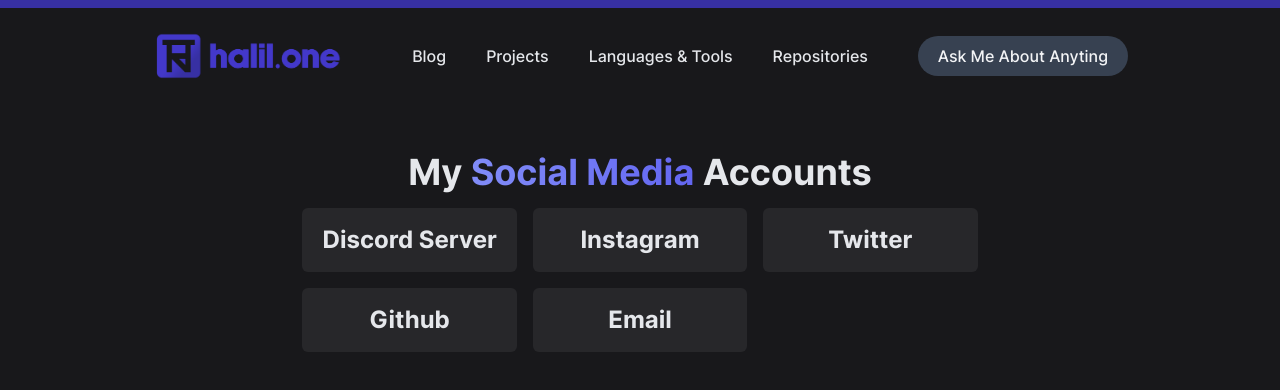
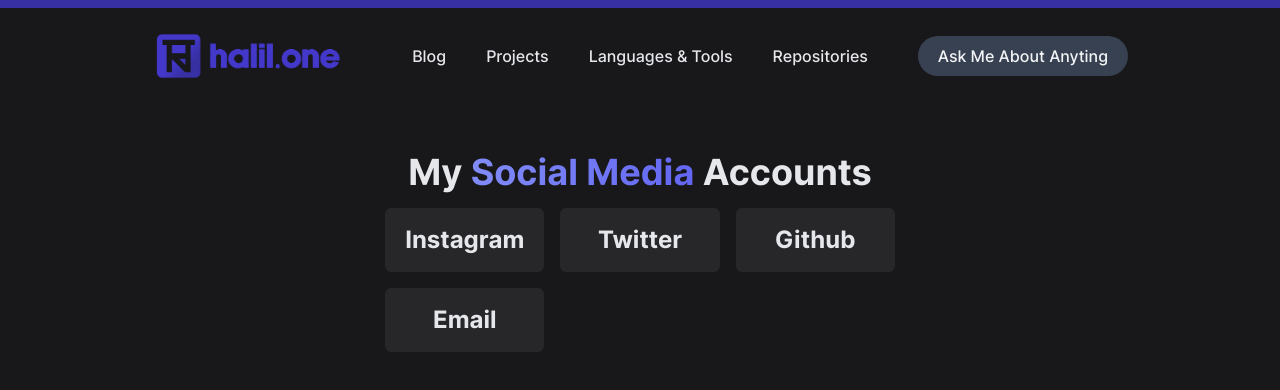
Before and after one commit to h3av3nn/website, a Next.js app: page /contact in a window 1280 px wide. Shown: the top 390 px of the page. Built offline with nearby package versions, Linux system fonts and the light colour scheme.

Commit message:
Update contact.tsx

```diff
--- a/src/pages/contact.tsx
+++ b/src/pages/contact.tsx
@@ -14,10 +14,6 @@
 import Tecnologies from '@/components/Technologies'
 
 const contacts = [
-    {
-        name: "Discord Server",
-        href: "https://discord.gg/nuxonic"
-    },
     {
         name: "Instagram",
         href: "https://instagram.com/heaven.ejs?utm_source=halil.one"
```
